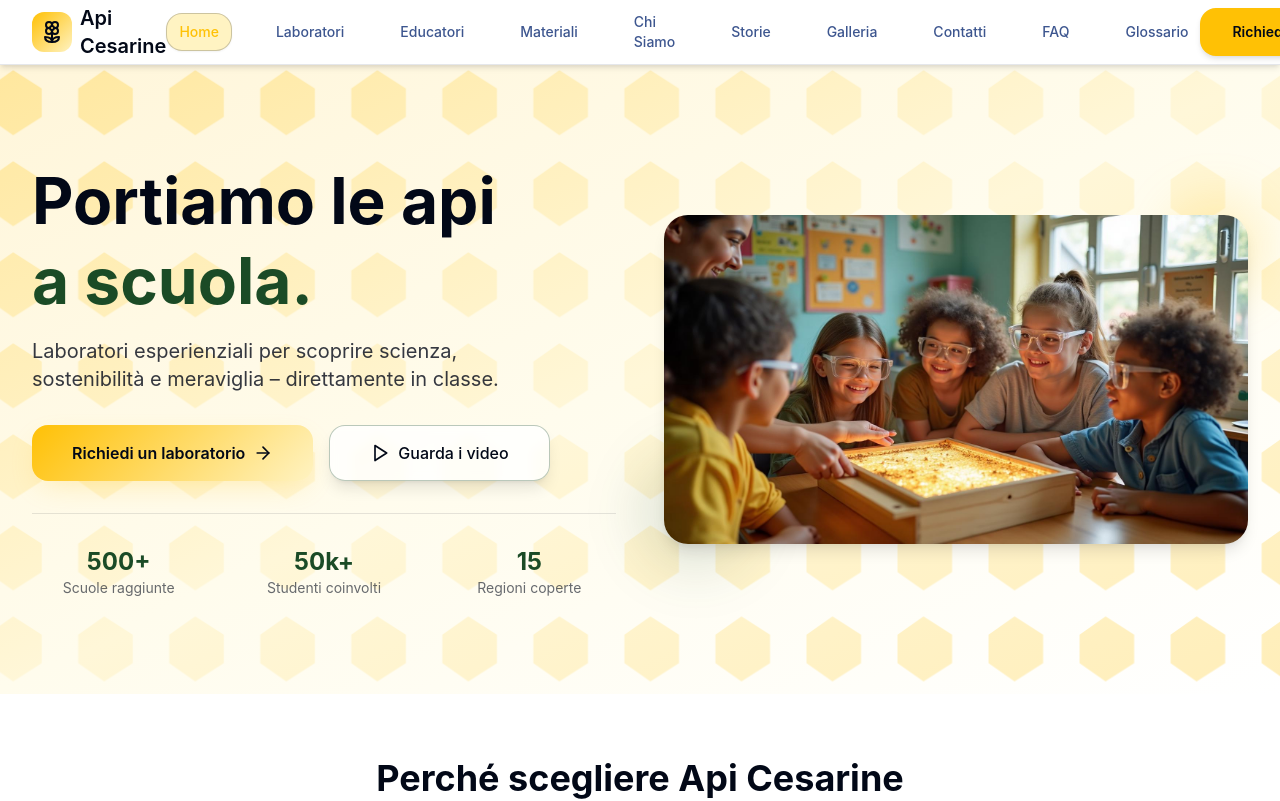
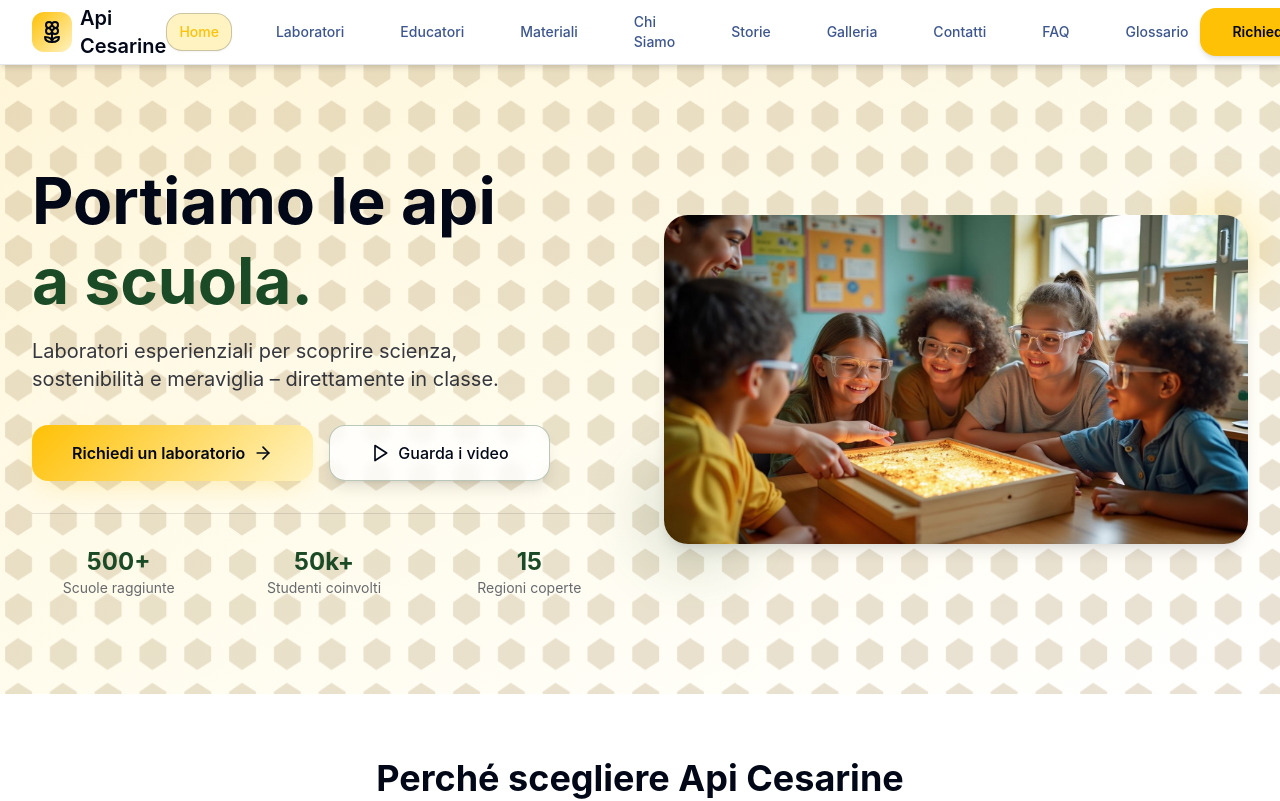
Before and after one commit to gabrizanni/apicesarine, a React (Vite) app: page / in a window 1280 px wide. Shown: the top 801 px of the page. Built offline with nearby package versions, Linux system fonts and the light colour scheme; the HTML template or start-up script is replaced by a standard one.

Commit message:
Refactor: Adjust hexagon background

```diff
--- a/src/components/layout/Layout.tsx
+++ b/src/components/layout/Layout.tsx
@@ -10,21 +10,8 @@ const Layout = ({ children }: LayoutProps) => {
   return (
     <div className="min-h-screen flex flex-col">
       <Header />
-      <main className="flex-1 relative" id="main-content" role="main" tabIndex={-1}>
-        {/* Hexagon background overlay for main content only */}
-        <div className="absolute inset-0 pointer-events-none overflow-hidden">
-          <svg className="w-full h-full" viewBox="0 0 100 100" fill="none" preserveAspectRatio="xMidYMid slice">
-            <defs>
-              <pattern id="hexagon-main" x="0" y="0" width="3.5" height="3.5" patternUnits="userSpaceOnUse">
-                <polygon points="1.4,0.2 2.5,0.9 2.5,2 1.4,2.7 0.4,2 0.4,0.9" fill="currentColor" className="text-honey/[0.28]" />
-              </pattern>
-            </defs>
-            <rect width="100" height="100" fill="url(#hexagon-main)" />
-          </svg>
-        </div>
-        <div className="relative z-10">
-          {children}
-        </div>
+      <main className="flex-1" id="main-content" role="main" tabIndex={-1}>
+        {children}
       </main>
       <Footer />
     </div>
--- a/src/components/sections/Hero.tsx
+++ b/src/components/sections/Hero.tsx
@@ -7,6 +7,17 @@ import heroImage from '@/assets/hero-classroom.jpg';
 const Hero = () => {
   return (
       <section className="relative bg-gradient-to-br from-honey/15 via-cream/70 to-forest/8 overflow-hidden">
+        {/* Hexagon background overlay */}
+        <div className="absolute inset-0 pointer-events-none overflow-hidden">
+          <svg className="w-full h-full" viewBox="0 0 100 100" fill="none" preserveAspectRatio="xMidYMid slice">
+            <defs>
+              <pattern id="hexagon-hero" x="0" y="0" width="3.5" height="3.5" patternUnits="userSpaceOnUse">
+                <polygon points="1.4,0.2 2.5,0.9 2.5,2 1.4,2.7 0.4,2 0.4,0.9" fill="hsl(40 30% 50% / 0.25)" />
+              </pattern>
+            </defs>
+            <rect width="100" height="100" fill="url(#hexagon-hero)" />
+          </svg>
+        </div>
         <div className="container-responsive py-12 sm:py-16 lg:py-24">
           <div className="grid grid-cols-1 lg:grid-cols-2 gap-12 items-center">
             {/* Content */}
```
